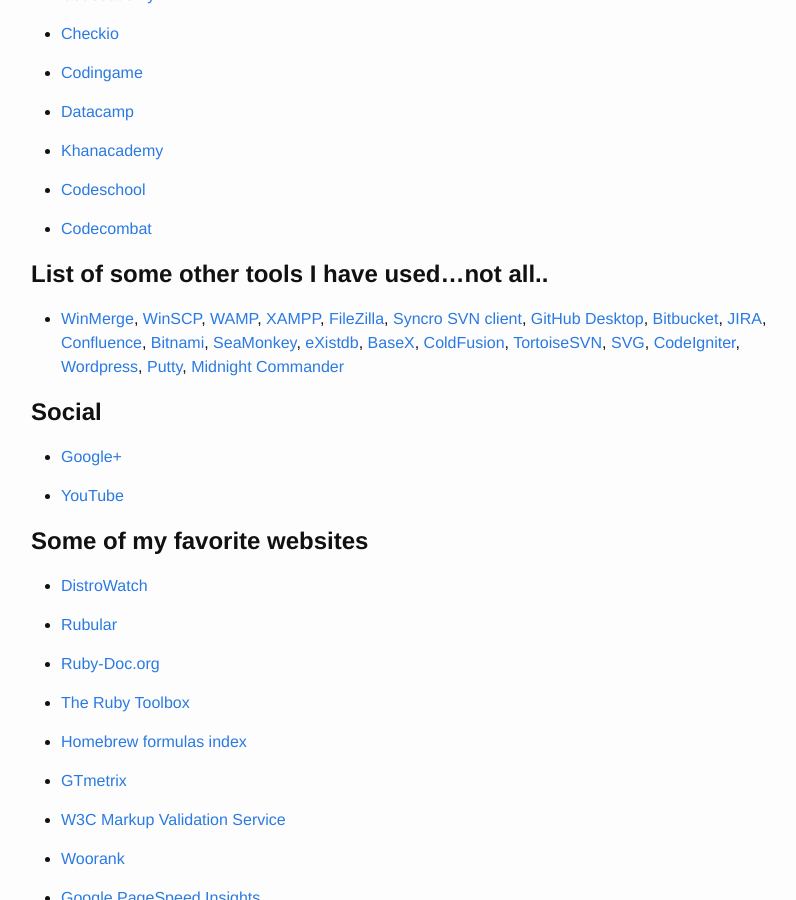
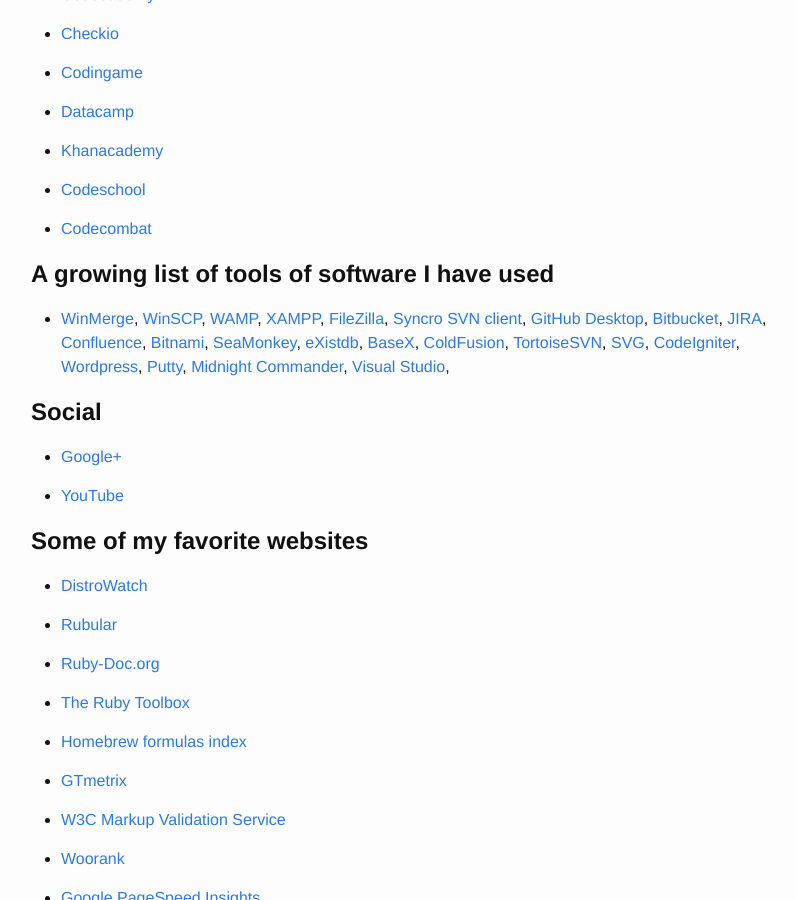
Before and after one commit to slurpcode/beast, a Jekyll site: the page built from about.md, in a window 1280 px wide and 900 px high, scrolled down 1537 px. Shown: the whole window, without its empty margins (239-1035 px from the left). Built offline with Jekyll 4.4.1, drawn with Linux system fonts in a browser that asks for light colours.

Commit message:
update about

```diff
--- a/about.md
+++ b/about.md
@@ -134,7 +134,7 @@ https://jquery.com/){:target="_blank"}, [Bootstrap](http://getbootstrap.com/){:t
 - [Codecombat](https://codecombat.com/user/john-bampton){:target="_blank"}
 
 
-**List of some other tools I have used...not all..**
+**A growing list of tools of software I have used**
 ======================
 
 - [WinMerge](
@@ -158,7 +158,8 @@ https://developer.mozilla.org/en-US/docs/Web/SVG){:target="_blank"}, [CodeIgnite
 https://www.codeigniter.com/){:target="_blank"}, [Wordpress](
 https://wordpress.org/){:target="_blank"}, [Putty](
 http://www.chiark.greenend.org.uk/~sgtatham/putty/download.html){:target="_blank"}, [Midnight Commander](
-https://www.midnight-commander.org/){:target="_blank"}
+https://www.midnight-commander.org/){:target="_blank"}, [Visual Studio](
+https://www.visualstudio.com/){:target="_blank"},
 
 
 **Social**
```
Also changed, not shown: _posts/2016-07-08-bundle-exec-jekyll-serve.md (added, +8 -0 lines).
